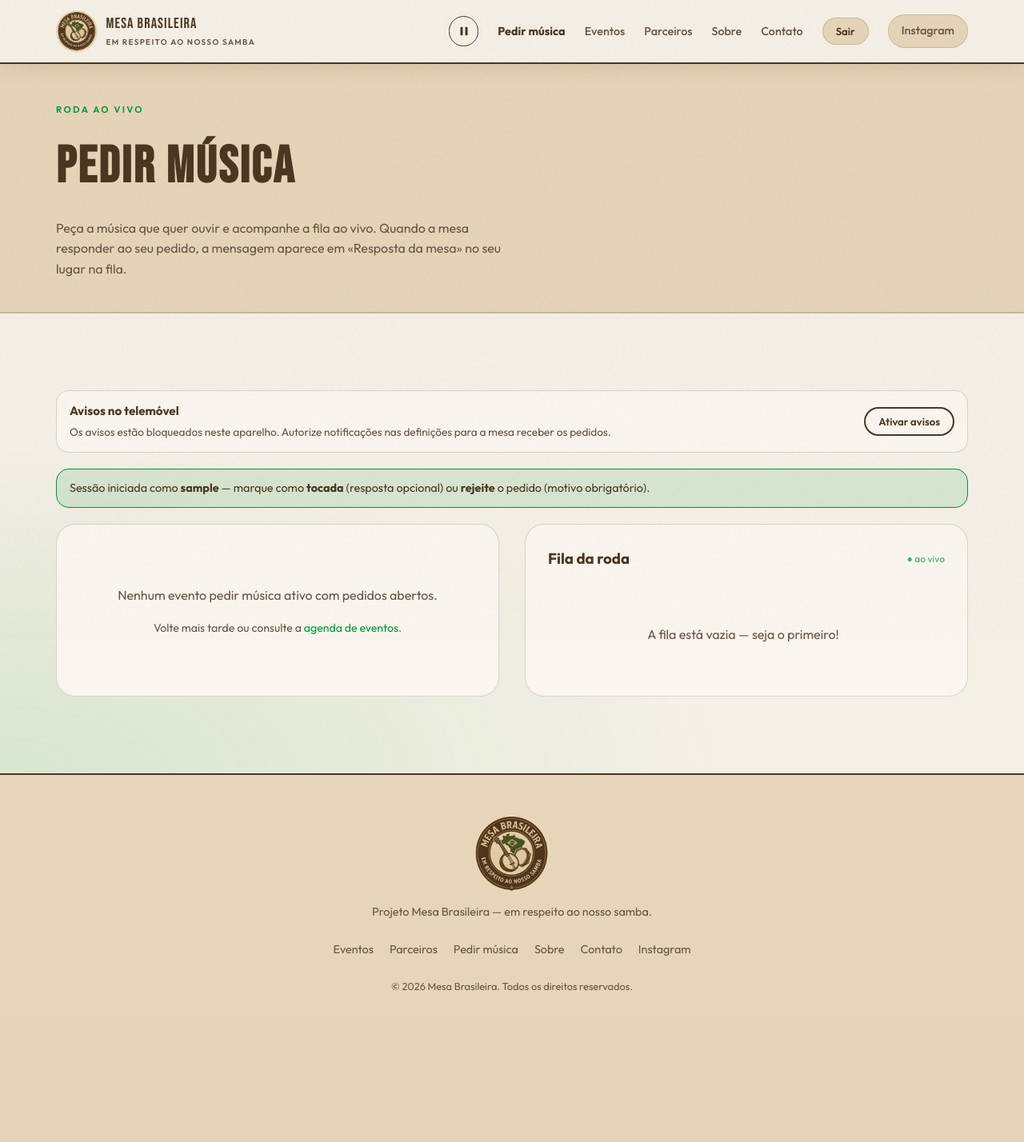
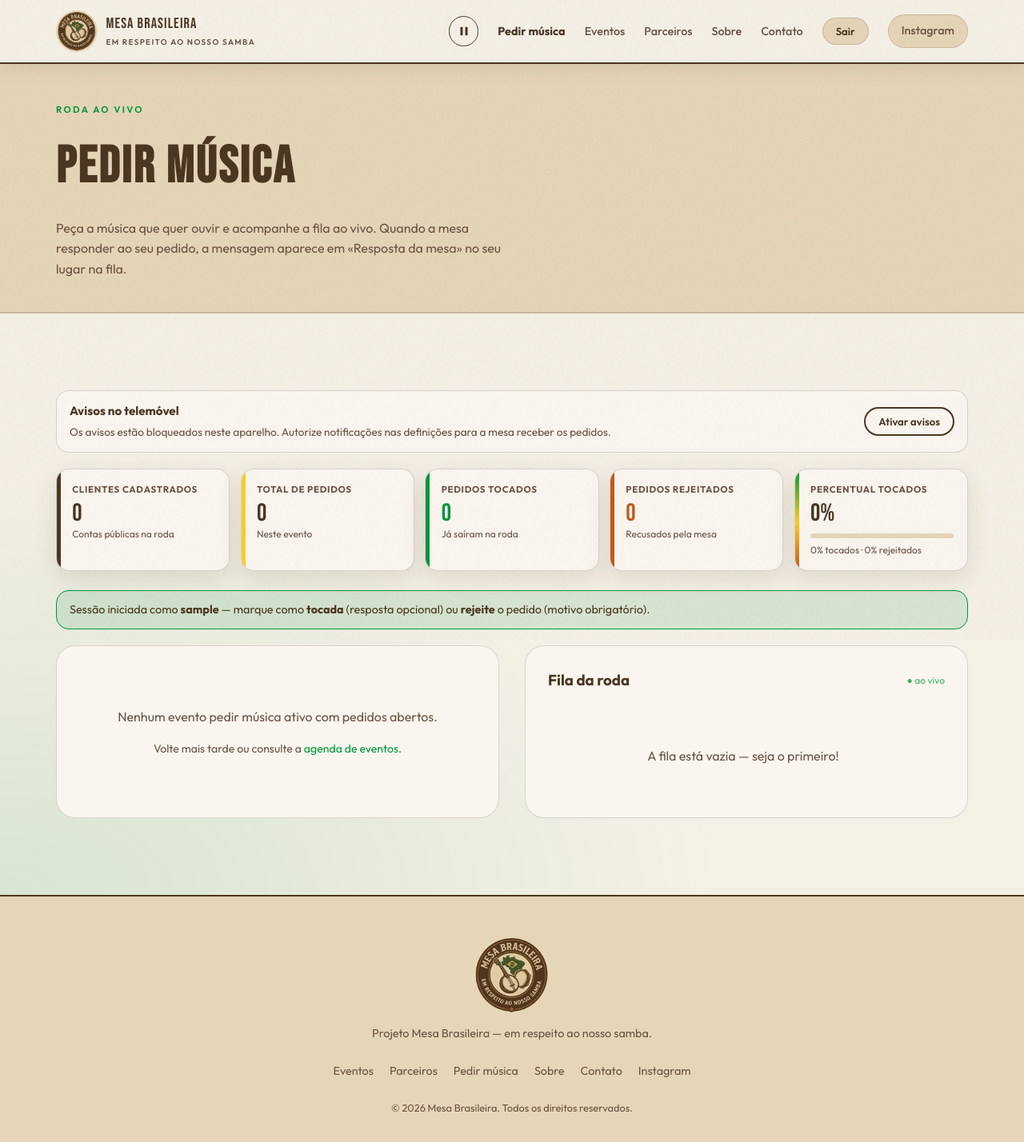
Before and after one commit to kadumel/MesaBrasileira, a Django app: page /pedir-musica/ in a window 1280 px wide. Shown: the whole page at 80% size. Before the commit the page ends 1238 px from the top, so only its background shows below. Run offline with Django 5.2, Linux system fonts and the light colour scheme; the visitor is signed in with stand-in values (Sample User, id 1); data comes from the database, SQL or seed files in the repository; data that the repository does not hold is empty.

Commit message:
cards com indicadores

```diff
--- a/home/static/home/css/main.css
+++ b/home/static/home/css/main.css
@@ -892,6 +892,129 @@ a:hover {
   color: var(--brown);
 }
 
+.equipe-stats {
+  display: grid;
+  grid-template-columns: repeat(5, minmax(0, 1fr));
+  gap: 0.85rem;
+  margin: 0 0 1.5rem;
+}
+
+.equipe-stat {
+  position: relative;
+  background: var(--bg-card);
+  border: 1px solid var(--border);
+  border-radius: var(--radius);
+  padding: 1rem 1.05rem 1.05rem 1.2rem;
+  box-shadow: 0 10px 28px var(--shadow);
+  overflow: hidden;
+  min-width: 0;
+}
+
+.equipe-stat::before {
+  content: "";
+  position: absolute;
+  inset: 0 auto 0 0;
+  width: 5px;
+  background: var(--br-yellow);
+}
+
+.equipe-stat--clientes::before {
+  background: var(--brown);
+}
+
+.equipe-stat--pedidos::before {
+  background: var(--br-yellow);
+}
+
+.equipe-stat--tocados::before {
+  background: var(--green);
+}
+
+.equipe-stat--rejeitados::before {
+  background: var(--accent-hot);
+}
+
+.equipe-stat--percentual::before {
+  background: linear-gradient(
+    180deg,
+    var(--green) 0%,
+    var(--br-yellow) 52%,
+    var(--accent-hot) 100%
+  );
+}
+
+.equipe-stat-label {
+  margin: 0;
+  font-size: 0.72rem;
+  font-weight: 700;
+  letter-spacing: 0.06em;
+  text-transform: uppercase;
+  color: var(--brown-muted);
+}
+
+.equipe-stat-value {
+  margin: 0.35rem 0 0.15rem;
+  font-family: var(--font-display);
+  font-size: clamp(1.7rem, 2.4vw, 2.35rem);
+  line-height: 1;
+  color: var(--brown);
+}
+
+.equipe-stat--tocados .equipe-stat-value {
+  color: var(--green);
+}
+
+.equipe-stat--rejeitados .equipe-stat-value {
+  color: var(--accent-hot);
+}
+
+.equipe-stat-hint {
+  margin: 0;
+  font-size: 0.75rem;
+  line-height: 1.35;
+  color: var(--text-muted);
+}
+
+.equipe-stat-bar {
+  display: flex;
+  height: 6px;
+  margin: 0.55rem 0 0.45rem;
+  overflow: hidden;
+  border-radius: 999px;
+  background: var(--cream);
+}
+
+.equipe-stat-bar-seg {
+  display: block;
+  height: 100%;
+  min-width: 0;
+  transition: width 0.45s ease;
+}
+
+.equipe-stat-bar-seg--tocados {
+  background: var(--green);
+}
+
+.equipe-stat-bar-seg--rejeitados {
+  background: var(--accent-hot);
+}
+
+.equipe-stat-bar-seg--fila {
+  background: var(--br-yellow);
+}
+
+@media (max-width: 1100px) {
+  .equipe-stats {
+    grid-template-columns: repeat(3, minmax(0, 1fr));
+  }
+}
+
+@media (prefers-reduced-motion: reduce) {
+  .equipe-stat-bar-seg {
+    transition: none;
+  }
+}
+
 .pedido-fila-resumo {
   margin: 0 0 1.15rem;
 }
@@ -2883,6 +3006,14 @@ main:not(.page-main) > .site-messages {
     align-items: start;
   }
 
+  .equipe-stats {
+    grid-template-columns: repeat(2, minmax(0, 1fr));
+  }
+
+  .equipe-stat--percentual {
+    grid-column: 1 / -1;
+  }
+
   .requests-panel,
   .queue-panel {
     height: auto;
--- a/home/static/home/js/main.js
+++ b/home/static/home/js/main.js
@@ -549,6 +549,36 @@
     }
   }
 
+  function aplicarStatsAdmin(data) {
+    const stats = valorCampo(data, "stats_admin");
+    const wrap = document.getElementById("equipe-stats");
+    if (!wrap || !stats) return;
+
+    const setText = (id, value) => {
+      const el = document.getElementById(id);
+      if (el) el.textContent = String(value);
+    };
+    const setWidth = (id, pct) => {
+      const el = document.getElementById(id);
+      if (el) el.style.width = `${Number(pct) || 0}%`;
+    };
+
+    setText("stat-clientes", stats.total_clientes);
+    setText("stat-pedidos", stats.total_pedidos);
+    setText("stat-tocados", stats.pedidos_tocados);
+    setText("stat-rejeitados", stats.pedidos_rejeitados);
+    setText("stat-percentual", `${stats.percentual_tocados}%`);
+
+    const hint = document.getElementById("stat-percentual-hint");
+    if (hint) {
+      hint.textContent = `${stats.percentual_tocados}% tocados · ${stats.percentual_rejeitados}% rejeitados`;
+    }
+
+    setWidth("stat-bar-tocados", stats.percentual_tocados);
+    setWidth("stat-bar-rejeitados", stats.percentual_rejeitados);
+    setWidth("stat-bar-fila", stats.percentual_em_fila);
+  }
+
   async function refreshQueue() {
     if (!form || refreshPaused || !queueList) return;
     const url = form.dataset.filaUrl;
@@ -570,6 +600,7 @@
         queuePanel.dataset.podeMarcar = eVerdade(podeMarcar) ? "1" : "0";
       }
       aplicarLimiteFila(data);
+      aplicarStatsAdmin(data);
       atualizarFila(pedidos);
     } catch (_) {
       /* ignore polling errors */
--- a/home/templates/home/base.html
+++ b/home/templates/home/base.html
@@ -20,7 +20,7 @@
   <link rel="preconnect" href="https://fonts.gstatic.com" crossorigin>
   <link href="https://fonts.googleapis.com/css2?family=Bebas+Neue&family=Outfit:wght@300;400;500;600;700&display=swap" rel="stylesheet">
   {% block extra_css %}{% endblock %}
-  <link rel="stylesheet" href="{% static 'home/css/main.css' %}?v=35">
+  <link rel="stylesheet" href="{% static 'home/css/main.css' %}?v=36">
 </head>
 <body>
   <audio
@@ -52,6 +52,6 @@
   </main>
   {% include "home/includes/footer.html" %}
   {% block extra_js %}{% endblock %}
-  <script src="{% static 'home/js/main.js' %}?v=15"></script>
+  <script src="{% static 'home/js/main.js' %}?v=16"></script>
 </body>
 </html>
--- /dev/null
+++ b/home/templates/home/includes/equipe_stats.html
@@ -0,0 +1,50 @@
+<section
+  class="equipe-stats reveal-stagger"
+  id="equipe-stats"
+  aria-label="Resumo da mesa"
+>
+  <article class="equipe-stat equipe-stat--clientes">
+    <p class="equipe-stat-label">Clientes cadastrados</p>
+    <p class="equipe-stat-value" id="stat-clientes">{{ stats_admin.total_clientes }}</p>
+    <p class="equipe-stat-hint">Contas públicas na roda</p>
+  </article>
+  <article class="equipe-stat equipe-stat--pedidos">
+    <p class="equipe-stat-label">Total de pedidos</p>
+    <p class="equipe-stat-value" id="stat-pedidos">{{ stats_admin.total_pedidos }}</p>
+    <p class="equipe-stat-hint">Neste evento</p>
+  </article>
+  <article class="equipe-stat equipe-stat--tocados">
+    <p class="equipe-stat-label">Pedidos tocados</p>
+    <p class="equipe-stat-value" id="stat-tocados">{{ stats_admin.pedidos_tocados }}</p>
+    <p class="equipe-stat-hint">Já saíram na roda</p>
+  </article>
+  <article class="equipe-stat equipe-stat--rejeitados">
+    <p class="equipe-stat-label">Pedidos rejeitados</p>
+    <p class="equipe-stat-value" id="stat-rejeitados">{{ stats_admin.pedidos_rejeitados }}</p>
+    <p class="equipe-stat-hint">Recusados pela mesa</p>
+  </article>
+  <article class="equipe-stat equipe-stat--percentual">
+    <p class="equipe-stat-label">Percentual tocados</p>
+    <p class="equipe-stat-value" id="stat-percentual">{{ stats_admin.percentual_tocados }}%</p>
+    <div class="equipe-stat-bar" aria-hidden="true">
+      <span
+        class="equipe-stat-bar-seg equipe-stat-bar-seg--tocados"
+        id="stat-bar-tocados"
+        style="width: {{ stats_admin.percentual_tocados }}%"
+      ></span>
+      <span
+        class="equipe-stat-bar-seg equipe-stat-bar-seg--rejeitados"
+        id="stat-bar-rejeitados"
+        style="width: {{ stats_admin.percentual_rejeitados }}%"
+      ></span>
+      <span
+        class="equipe-stat-bar-seg equipe-stat-bar-seg--fila"
+        id="stat-bar-fila"
+        style="width: {{ stats_admin.percentual_em_fila }}%"
+      ></span>
+    </div>
+    <p class="equipe-stat-hint" id="stat-percentual-hint">
+      {{ stats_admin.percentual_tocados }}% tocados · {{ stats_admin.percentual_rejeitados }}% rejeitados
+    </p>
+  </article>
+</section>
--- a/home/templates/home/pedir_musica.html
+++ b/home/templates/home/pedir_musica.html
@@ -44,6 +44,9 @@
       </button>
     </aside>
     {% endif %}
+    {% if pode_marcar and stats_admin %}
+    {% include "home/includes/equipe_stats.html" %}
+    {% endif %}
     {% include "home/includes/pedidos_roda.html" %}
   </div>
 </section>
--- a/home/views.py
+++ b/home/views.py
@@ -2,6 +2,7 @@ import json
 
 from django.conf import settings
 from django.contrib import messages
+from django.contrib.auth import get_user_model
 from django.contrib.auth.decorators import login_required
 from django.core.exceptions import PermissionDenied
 from django.db import IntegrityError, transaction
@@ -87,6 +88,56 @@ def _contagem_em_fila(evento_samba):
     if not evento_samba:
         return 0
     return evento_samba.pedidos.filter(tocado=False, rejeitado=False).count()
+
+
+def _percentual(parte, total):
+    if not total:
+        return 0
+    return round(parte * 100 / total)
+
+
+def _total_clientes_cadastrados():
+    """Contas públicas (não staff, superuser nem grupo Equipe)."""
+    User = get_user_model()
+    equipe_ids = User.objects.filter(groups__name=EQUIPE_GROUP_NAME).values("pk")
+    return (
+        User.objects.filter(is_staff=False, is_superuser=False)
+        .exclude(pk__in=equipe_ids)
+        .count()
+    )
+
+
+def _estatisticas_admin(evento):
+    """Resumo da mesa para a vista de administrador em /pedir-musica/."""
+    total_clientes = _total_clientes_cadastrados()
+    if not evento:
+        return {
+            "total_clientes": total_clientes,
+            "total_pedidos": 0,
+            "pedidos_tocados": 0,
+            "pedidos_rejeitados": 0,
+            "percentual_tocados": 0,
+            "percentual_rejeitados": 0,
+            "percentual_em_fila": 0,
+        }
+    agg = evento.pedidos.aggregate(
+        total=Count("id"),
+        tocados=Count("id", filter=Q(tocado=True)),
+        rejeitados=Count("id", filter=Q(rejeitado=True)),
+    )
+    total = agg["total"] or 0
+    tocados = agg["tocados"] or 0
+    rejeitados = agg["rejeitados"] or 0
+    em_fila = max(total - tocados - rejeitados, 0)
+    return {
+        "total_clientes": total_clientes,
+        "total_pedidos": total,
+        "pedidos_tocados": tocados,
+        "pedidos_rejeitados": rejeitados,
+        "percentual_tocados": _percentual(tocados, total),
+        "percentual_rejeitados": _percentual(rejeitados, total),
+        "percentual_em_fila": _percentual(em_fila, total),
+    }
 
 
 def _estado_pedido_utilizador(evento, user):
@@ -219,6 +270,8 @@ def pedir_musica(request):
         "vapid_public_key": vapid_public_key() if pode_marcar else "",
         "nav_active": "pedidos",
     }
+    if pode_marcar:
+        context["stats_admin"] = _estatisticas_admin(context.get("evento_samba"))
     return render(request, "home/pedir_musica.html", context)
 
 
@@ -510,16 +563,17 @@ def fila_pedidos_json(request, evento_id):
         evento.pedidos.select_related("marcado_por", "motivo_rejeicao")
     )[:50]
     data = [_pedido_fila_json(p) for p in pedidos]
-    response = JsonResponse(
-        {
-            "pedidos": data,
-            "pode_marcar": user_pode_marcar(request.user),
-            "limite_em_fila": limite,
-            "total_em_fila": total_em_fila,
-            "fila_cheia": total_em_fila >= limite,
-            **_estado_pedido_utilizador(evento, request.user),
-        }
-    )
+    payload = {
+        "pedidos": data,
+        "pode_marcar": user_pode_marcar(request.user),
+        "limite_em_fila": limite,
+        "total_em_fila": total_em_fila,
+        "fila_cheia": total_em_fila >= limite,
+        **_estado_pedido_utilizador(evento, request.user),
+    }
+    if payload["pode_marcar"]:
+        payload["stats_admin"] = _estatisticas_admin(evento)
+    response = JsonResponse(payload)
     response["Cache-Control"] = "no-store, no-cache, must-revalidate, max-age=0"
     response["Pragma"] = "no-cache"
     return response
```
Also changed, not shown: home/tests.py (+93 -1 lines).
